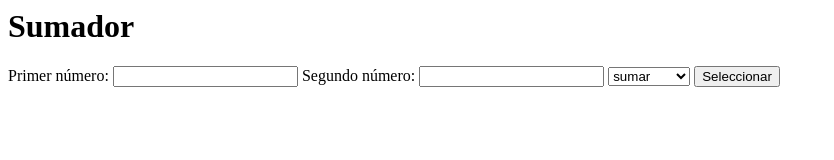
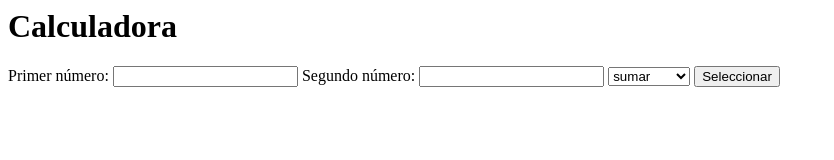
Before and after one commit to JoelNava4/13_8_2024, a website built with Parcel: page index.html in a window 1280 px wide. Shown: the whole page, without its empty margins (0-834 px from the left). Built offline with nearby package versions, Linux system fonts and the light colour scheme.

Commit message:
vesion final

```diff
--- a/index.html
+++ b/index.html
@@ -1,6 +1,6 @@
 <html>
   <body>
-    <h1>Sumador</h1>
+    <h1>Calculadora</h1>
     <form id="sumar-form">
       <label for="primer-numero">Primer número:</label>
       <input type="number" id="primer-numero" />
```
